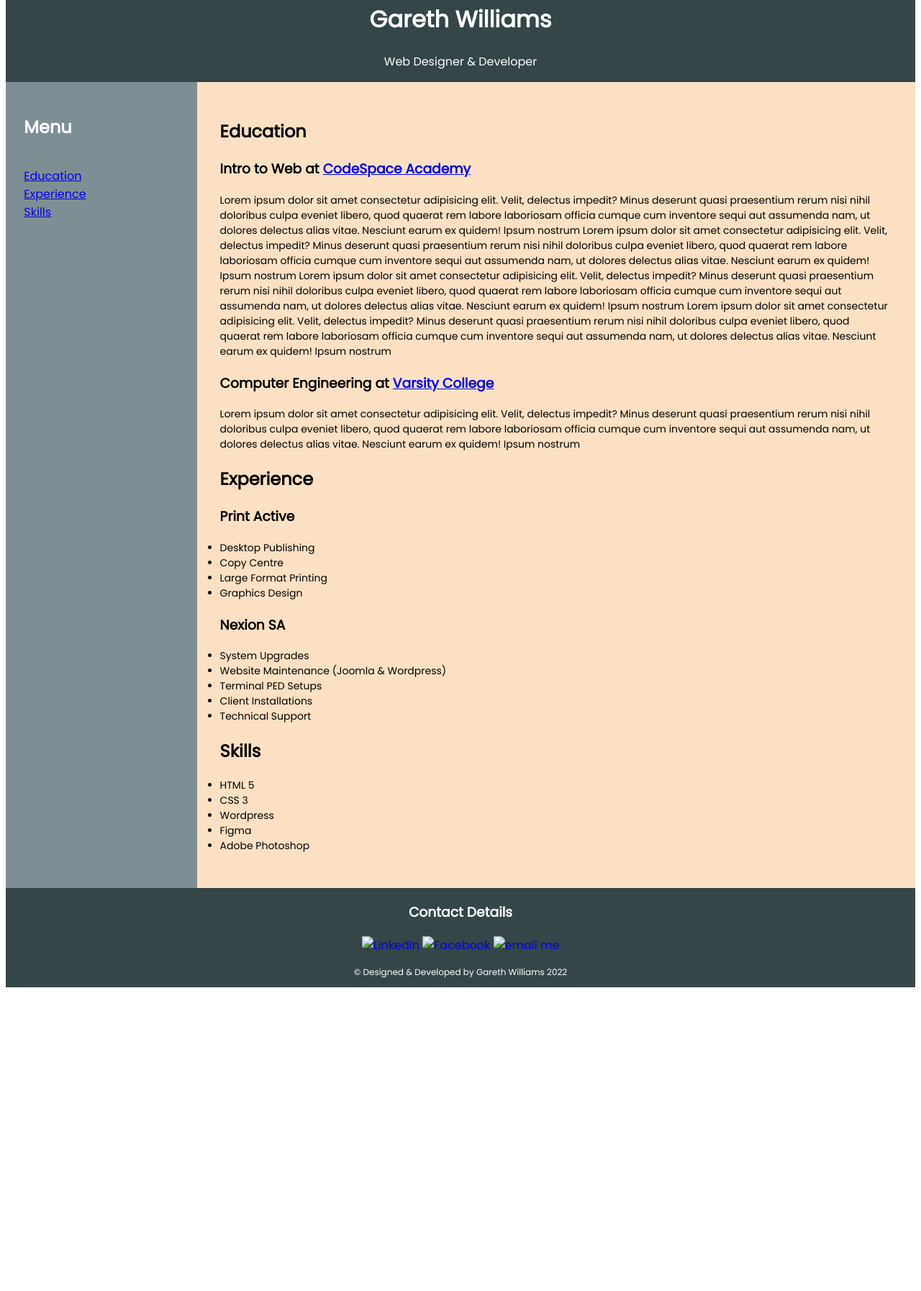
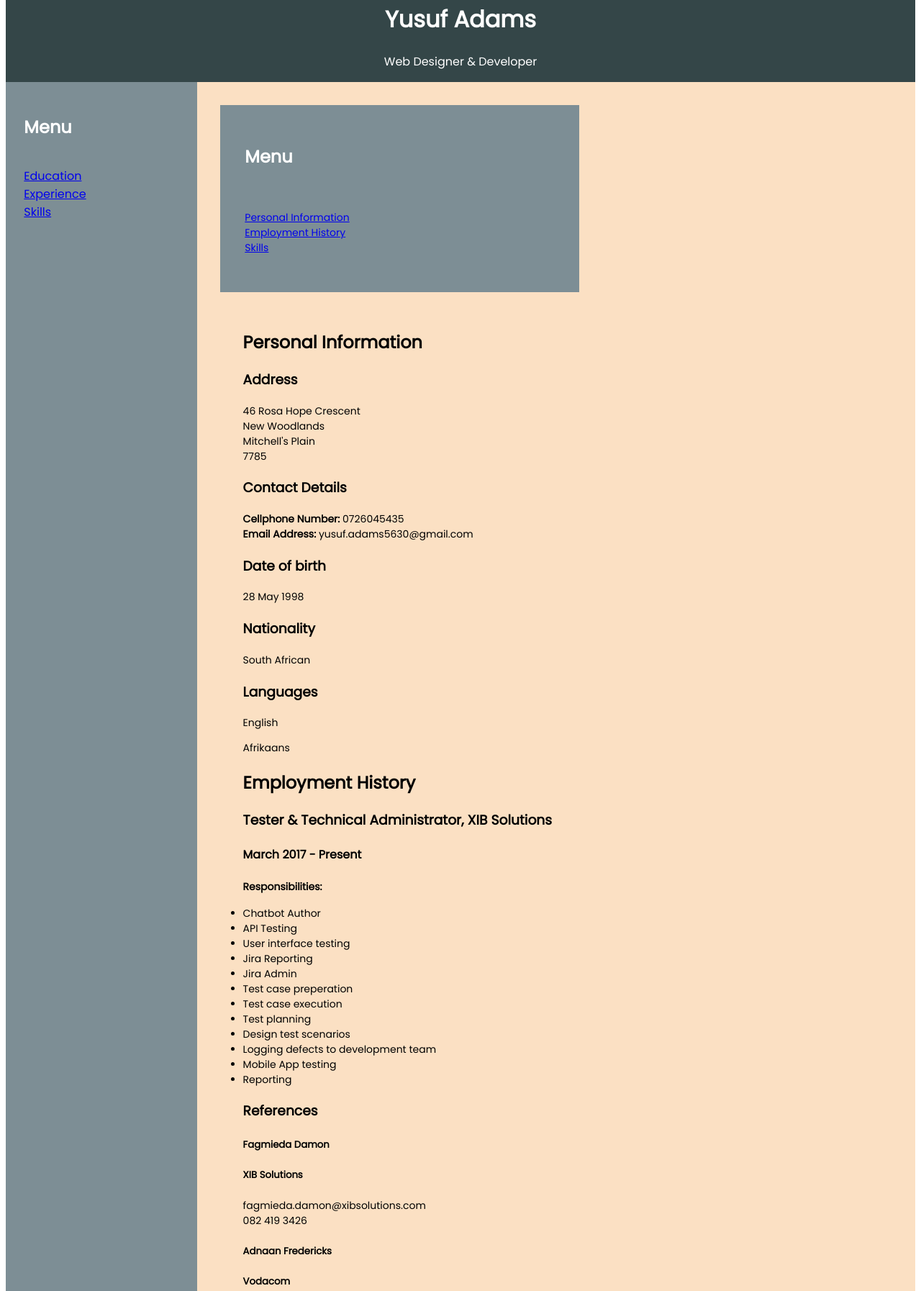
Before and after one commit to yusufadams5630/Resume-7, a plain HTML site: page myDigitalResumé/index.html in a window 1280 px wide. Shown: the part 206-2000 px from the top of the page at 72% size. Before the commit the page ends 1586 px from the top, so only its background shows below. Drawn offline with Linux system fonts and the light colour scheme.

Commit message:
Update index.html

```diff
--- a/myDigitalResumé/index.html
+++ b/myDigitalResumé/index.html
@@ -6,16 +6,16 @@
     <meta name="viewport" content="width=device-width, initial-scale=1.0">
     <link rel="stylesheet" type="text/css" href="./CSS/stylesheet.css">
     <link href='https://fonts.googleapis.com/css?family=Poppins' rel='stylesheet'>
-    <title>My Digital Resumé</title>
+    <title>Yusuf Adams Resumé</title>
 </head>
 <body class="body-container">
 
     <header class="heading">
         <aside>
             <!-- <img src="https://via.placeholder.com/300x200" alt="profileImage" width="300" height="200"> -->
-            <img id="profileImage" src="../myDigitalResumé/Images/profilePicture.JPG" alt="profileImage" width="150" height="150">
+            <img id="profileImage" src="./Images/profilePicture.JPG" alt="profileImage" width="150" height="150">
         </aside>
-            <h1>Gareth Williams</h1>
+            <h1>Yusuf Adams</h1>
             <p>Web Designer & Developer</p>
     </header>
 
@@ -35,58 +35,104 @@
 
         <!-- main body content goes here -->
         <div class="contents">
-                <h2 id="education">Education</h2>
 
-                <h3>Intro to Web at <a href="http://www.codespace.co.za">CodeSpace Academy</a></h3>
-                <p>Lorem ipsum dolor sit amet consectetur adipisicing elit. Velit, delectus impedit? Minus deserunt quasi
-                praesentium rerum nisi nihil doloribus culpa eveniet libero, quod quaerat rem labore laboriosam officia cumque
-                cum inventore sequi aut assumenda nam, ut dolores delectus alias vitae. Nesciunt earum ex quidem! Ipsum nostrum
-                Lorem ipsum dolor sit amet consectetur adipisicing elit. Velit, delectus impedit? Minus deserunt quasi
-                praesentium rerum nisi nihil doloribus culpa eveniet libero, quod quaerat rem labore laboriosam officia cumque
-                cum inventore sequi aut assumenda nam, ut dolores delectus alias vitae. Nesciunt earum ex quidem! Ipsum nostrum
-                Lorem ipsum dolor sit amet consectetur adipisicing elit. Velit, delectus impedit? Minus deserunt quasi
-                praesentium rerum nisi nihil doloribus culpa eveniet libero, quod quaerat rem labore laboriosam officia cumque
-                cum inventore sequi aut assumenda nam, ut dolores delectus alias vitae. Nesciunt earum ex quidem! Ipsum nostrum
-                Lorem ipsum dolor sit amet consectetur adipisicing elit. Velit, delectus impedit? Minus deserunt quasi
-                praesentium rerum nisi nihil doloribus culpa eveniet libero, quod quaerat rem labore laboriosam officia cumque
-                cum inventore sequi aut assumenda nam, ut dolores delectus alias vitae. Nesciunt earum ex quidem! Ipsum nostrum
+        <div class="sidebar">
+            <nav>
+
+                <h2 id="menu">Menu</h2>
+                <p>
+                <ul class="nav-menu">
+                    <li> <a href="#education">Personal Information</a> </li>
+                    <li> <a href="#experience">Employment History</a> </li>
+                    <li> <a href="#skills">Skills</a> </li>
+                </ul>
                 </p>
-
-                <h3>Computer Engineering at <a href="https://www.varsitycollege.co.za/">Varsity College</a></h3>
-                <p>Lorem ipsum dolor sit amet consectetur adipisicing elit. Velit, delectus impedit? Minus deserunt quasi
-                praesentium rerum nisi nihil doloribus culpa eveniet libero, quod quaerat rem labore laboriosam officia cumque
-                cum inventore sequi aut assumenda nam, ut dolores delectus alias vitae. Nesciunt earum ex quidem! Ipsum nostrum
-                </p>
-
-                <h2 id="experience">Experience</h2>
-
-                <h3>Print Active</h3>
-                    <ul>
-                        <li>Desktop Publishing</li>
-                        <li>Copy Centre</li>
-                        <li>Large Format Printing</li>
-                        <li>Graphics Design</li>
-                    </ul>
-
-                <h3>Nexion SA</h3>
-                    <ul>
-                        <li>System Upgrades</li>
-                        <li>Website Maintenance (Joomla & Wordpress)</li>
-                        <li>Terminal PED Setups</li>
-                        <li>Client Installations</li>
-                        <li>Technical Support</li>
-                    </ul>
-
-                <h2 id="skills">Skills</h2>
-                    <ul>
-                        <li>HTML 5</li>
-                        <li>CSS 3</li>
-                        <li>Wordpress</li>
-                        <li>Figma</li>
-                        <li>Adobe Photoshop</li>
-                    </ul>
+            </nav>
         </div>
 
+        <!-- main body content goes here -->
+        <div class="contents">
+            <h2 id="education">Personal Information</h2>
+            <h3>Address</h3>
+            <p>46 Rosa Hope Crescent <br>New Woodlands <br>Mitchell's Plain <br>7785 </p>
+            <h3>Contact Details
+            </h3>
+            <p>
+                <strong>Cellphone Number:</strong> 0726045435
+                <br>
+                <strong>Email Address:</strong> yusuf.adams5630@gmail.com
+            <h3>Date of birth
+            </h3>
+            <p>
+                28 May 1998
+            </p>
+
+            <h3>Nationality
+            </h3>
+            <p>
+                South African</p>
+            <h3>Languages</h3>
+            <p>English</p>
+            <p>Afrikaans</p>
+            <h2 id="experience">Employment History</h2>
+            <body>
+                <h3>Tester & Technical Administrator, XIB Solutions</h3>
+
+                <h4>March 2017 - Present </h4>
+                <p><strong>Responsibilities:</strong></p>
+                <ul>
+                    <li>Chatbot Author</li>
+                    <li>API Testing</li>
+                    <li>User interface testing</li>
+                    <li>Jira Reporting</li>
+                    <li>Jira Admin</li>
+                    <li>Test case preperation</li>
+                    <li>Test case execution</li>
+                    <li>Test planning</li>
+                    <li>Design test scenarios</li>
+                    <li>Logging defects to development team</li>
+                    <li>Mobile App testing</li>
+                    <li>Reporting</li>
+                </ul>
+                <h3>References</h3>
+                <h5>Fagmieda Damon</h5>
+                <h5>XIB Solutions</h5>
+                <p>fagmieda.damon@xibsolutions.com
+                    <br>
+                    082 419 3426
+                </p>
+                <h5>Adnaan Fredericks</h5>
+                <h5>Vodacom</h5>
+
+                <p>adnaan.fredericks2@vcontractor.co.za
+                    <br>
+                    082 994 0527
+                </p>
+                <h2 id="skills">Skills</h2>
+                <p>
+                <ul>
+                    <li>Microsoft Office</li>
+                    <li>Microsoft Excel</li>
+                    <li>Microsoft Word</li>
+                    <li>Microsoft Outlook</li>
+                    <li>Jira</li>
+                    <li>Confluence</li>
+                    <li>API Testing</li>
+                    <li>Manual Testing</li>
+                    <li>Functional Testing</li>
+                    <li>MS Visual Designer</li>
+                    <li>MS LUIS</li>
+                    <li>BCM Remedy</li>
+                </ul>
+            <!-- picture element challenge 7 -->
+            <div class="bg-image" >
+                <picture>
+                    <source media="(max-width:500px)" srcset="./Images/Small.jpeg">
+                    <source media="(max-width:1400px)" srcset="./Images/alternateimage.jpeg">
+                    <img src="./Images/alternateimage.jpeg" alt="Background Image of Me">
+                </picture>
+            </div>
+        </div>
     </main>
 
         <!-- footer details here  -->
@@ -94,17 +140,17 @@
     <footer class="footer">
         <h3>Contact Details</h3>
         <ul class="icons">
-            <a href="http://linkedin.com" target="_blank">
-                <img src="./Images/linkedIn.png" alt="LinkedIn" width="60px">
+            <a href="https://www.linkedin.com/in/yusuf-adams-1481a7169" target="_blank">
+                <img src="images/linkedinIcon.png" alt="LinkedIn" width="60px">
             </a>
-            <a href="http://facebook.com" target="_blank">
-                <img src="./Images/facebook.png" alt="Facebook" width="60px">
+            <a href="https://www.facebook.com/yusuf.adams.161" target="_blank">
+                <img src="images/facebookIcon.png" alt="Facebook" width="60px">
             </a>
-            <a href="mailto:gareth.w06@gmail.com" target="_blank">
-                <img src="./Images/gmail.png" alt="email me" width="60px">
+            <a href="mailto:yusuf.adams5630@gmail.com" target="_blank">
+                <img src="images/gmailIcon.png" alt="email me" width="60px">
             </a>
         </ul>
-        <p>&copy Designed & Developed by Gareth Williams 2022</p>
+        <p>Designed & Developed by Yusuf Adams 2022</p>
     </footer>
 </body>
 </html>
```
